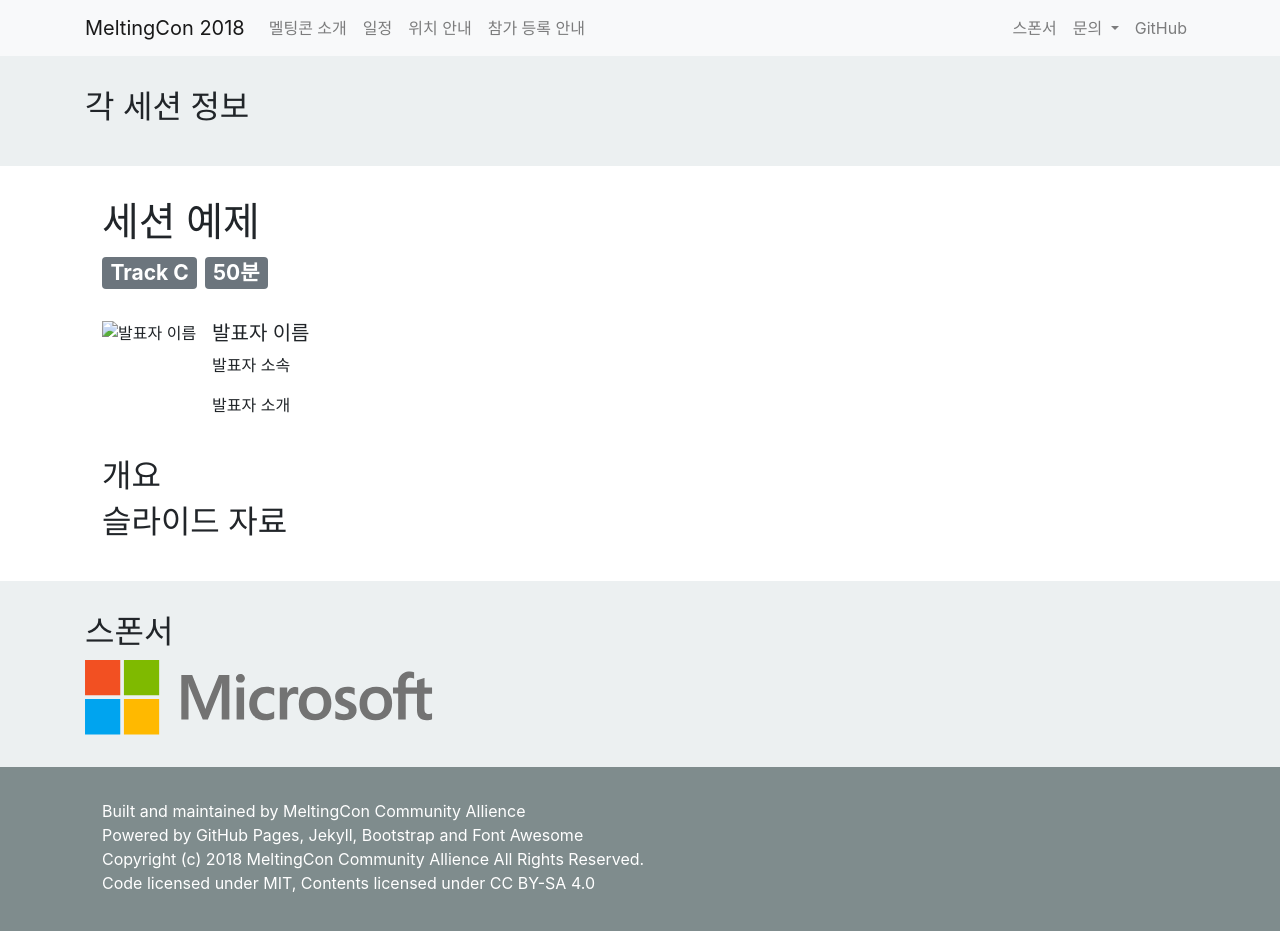
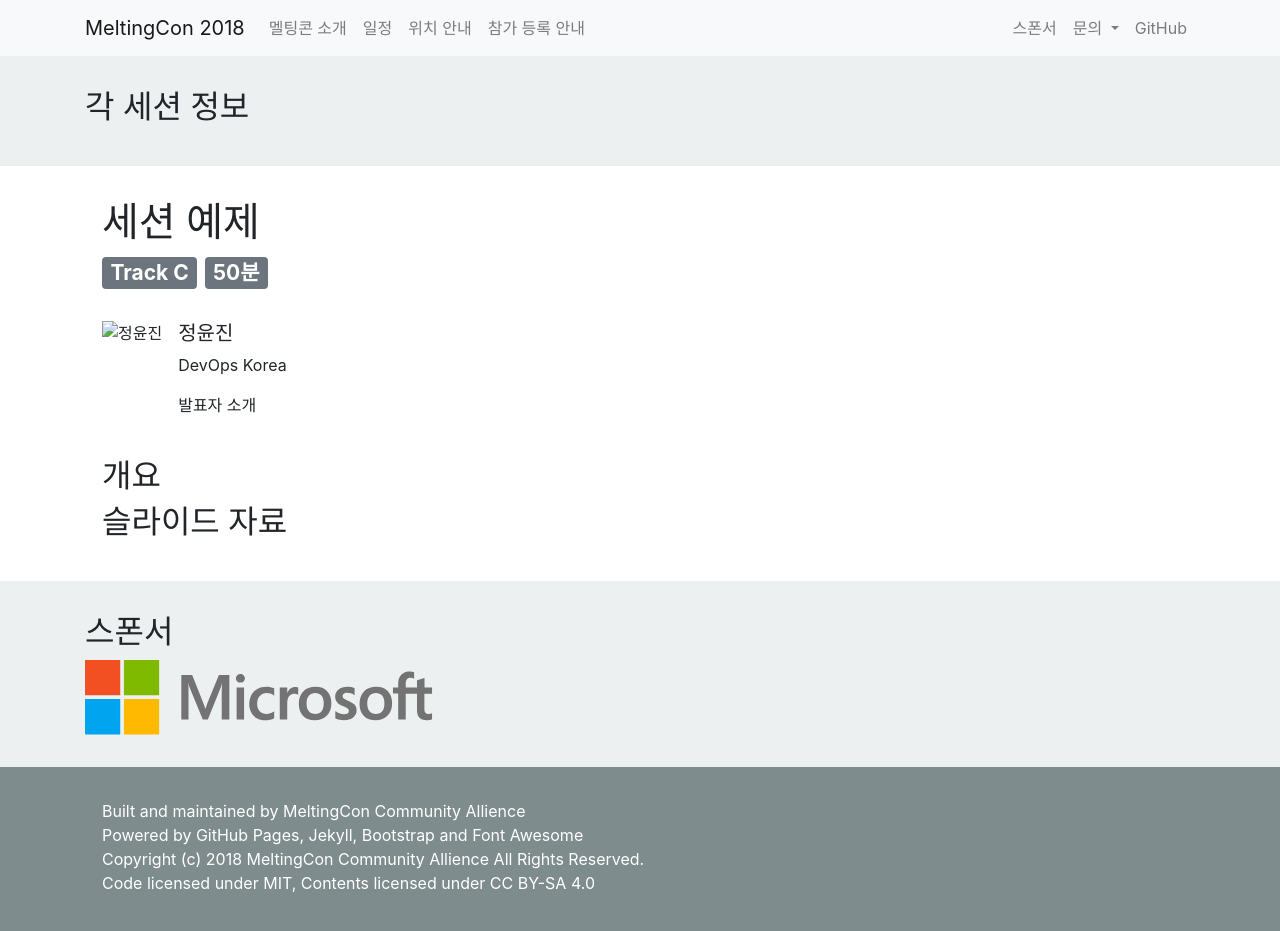
Before and after one commit to meltingcon/2018, a Jekyll site: the page built from _sessions/session_c_1.md, in a window 1280 px wide and 943 px high. Shown: the top 931 px of the window. Built offline with Jekyll 4.4.1, drawn with Linux system fonts in a browser that asks for light colours.

Commit message:
Update session_c_1.md

```diff
--- a/_sessions/session_c_1.md
+++ b/_sessions/session_c_1.md
@@ -6,8 +6,8 @@ track: Track C
 time: "2:40 ~ 3:30"
 duration: 50분
 speakers:
-  - name: 발표자 이름
-    org: 발표자 소속
+  - name: 정윤진
+    org: DevOps Korea
     desc: 발표자 소개
     image: ""
 ---
```
